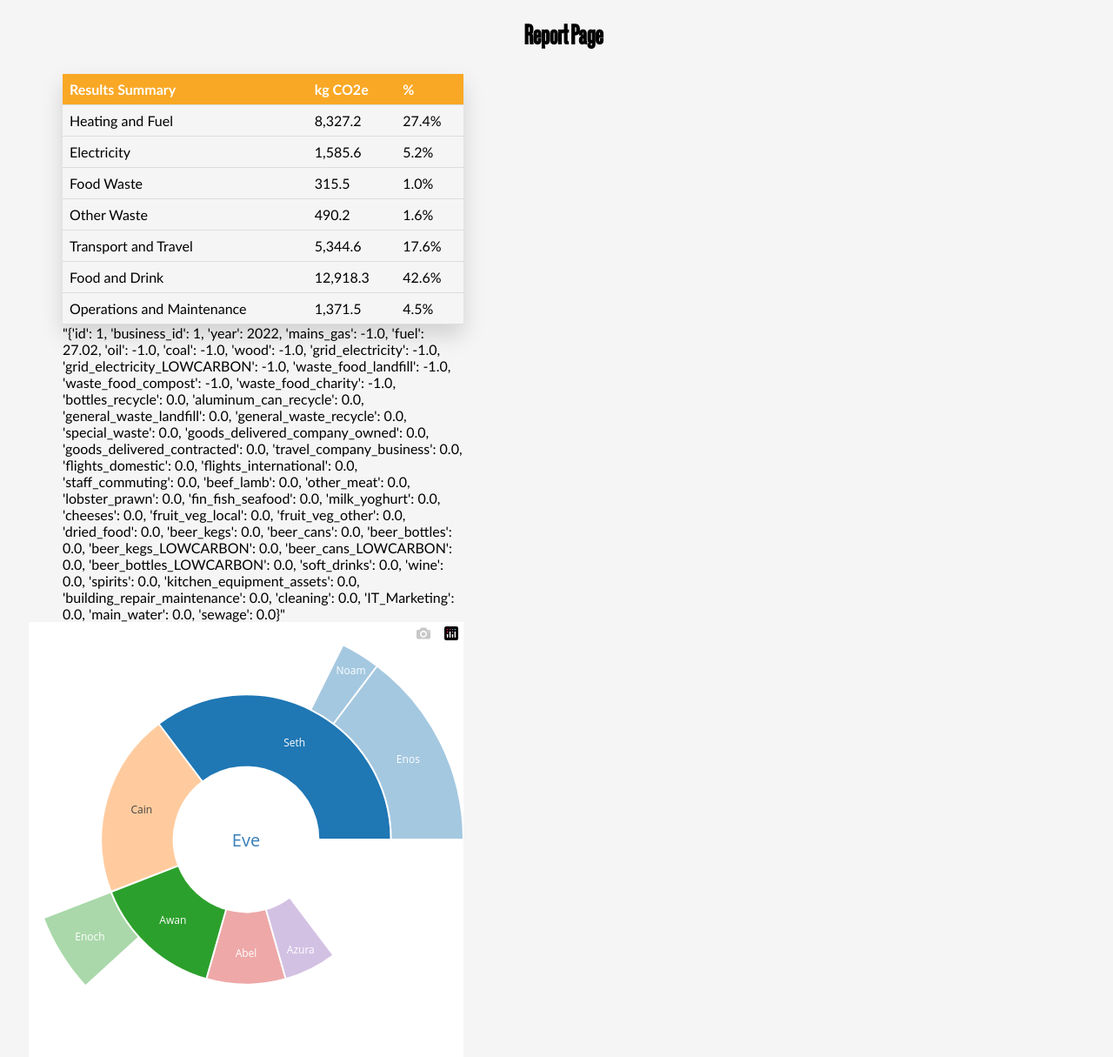
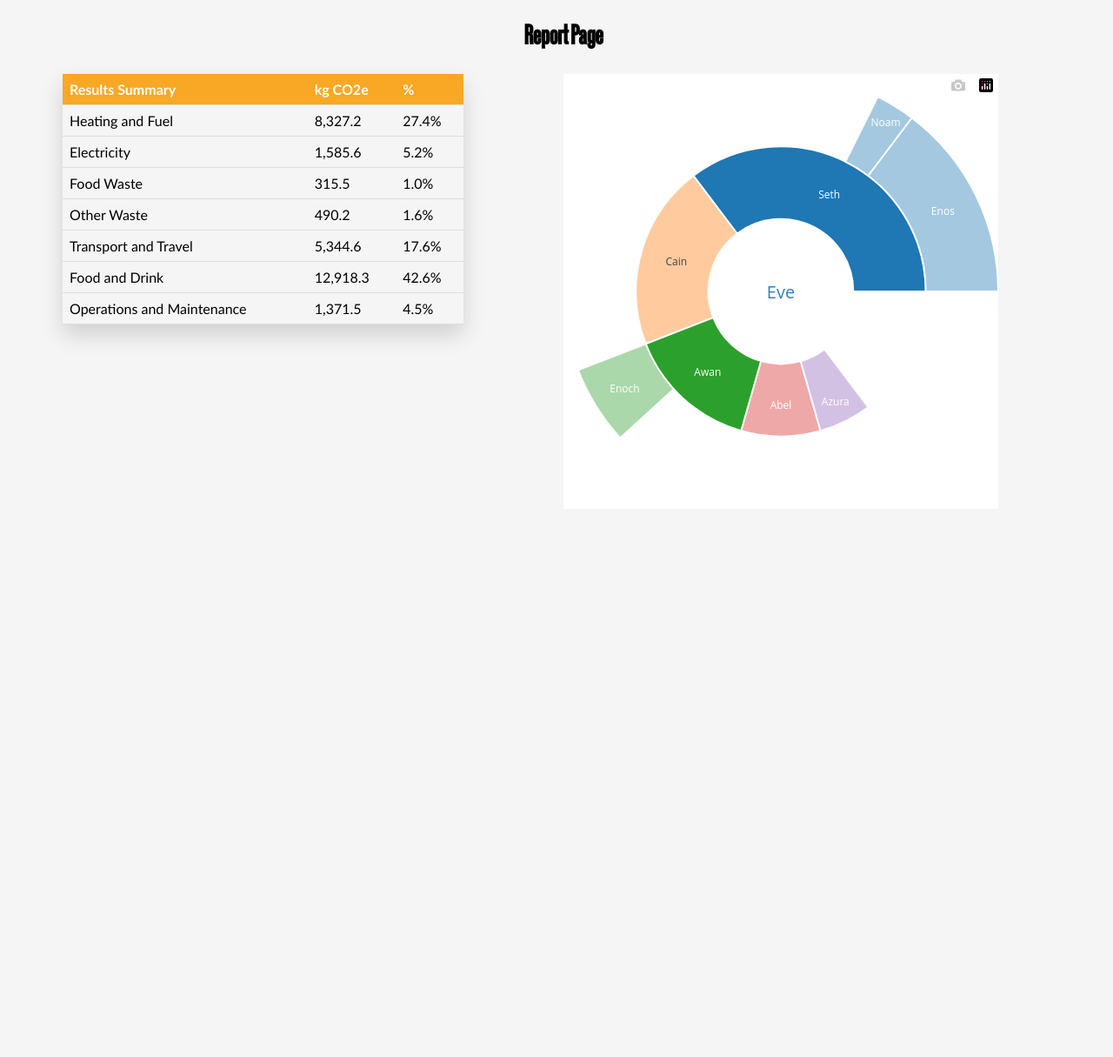
Before and after one commit to UofG-sh28/Brewdog-PFL, a Django app: page /my/report in a window 1280 px wide. Shown: the part 151-1366 px from the top of the page at 87% size. After the commit the page ends 653 px from the top, so only its background shows below. Run offline with Django 4.2, Linux system fonts and the light colour scheme; data comes from the database, SQL or seed files in the repository; some libraries are stand-ins or nearby versions.

Commit message:
Fixed bug in reports page, refactored external js files (#54)

```diff
--- /dev/null
+++ b/pfl_calculator/static/JS/report-functions.js
@@ -0,0 +1,28 @@
+
+//error check json data
+
+function plot_sunburst(){
+  try{
+    const element = document.getElementById('plot');
+    var data = [{
+      type: "sunburst",
+      labels: ["Eve", "Cain", "Seth", "Enos", "Noam", "Abel", "Awan", "Enoch", "Azura"],
+      parents: ["", "Eve", "Eve", "Seth", "Seth", "Eve", "Eve", "Awan", "Eve" ],
+      values:  [10, 14, 12, 10, 2, 6, 6, 4, 4],
+      outsidetextfont: {size: 20, color: "#377eb8"},
+      leaf: {opacity: 0.4},
+      marker: {line: {width: 2}},
+    }];
+
+    var layout = {
+      margin: {l: 0, r: 0, b: 0, t: 0},
+      width: 500,
+      height: 500
+    };
+    Plotly.newPlot(element, data, layout);
+    return 1;
+  }
+  catch{
+    return 0;
+  }
+}
--- a/pfl_calculator/static/JS/report-sunburst-plot.js
+++ /dev/null
@@ -1,23 +0,0 @@
-console.log(typeof json_data);
-console.log(json_data);
-
-const element = document.getElementById('plot');
-
-var data = [{
-  type: "sunburst",
-  labels: ["Eve", "Cain", "Seth", "Enos", "Noam", "Abel", "Awan", "Enoch", "Azura"],
-  parents: ["", "Eve", "Eve", "Seth", "Seth", "Eve", "Eve", "Awan", "Eve" ],
-  values:  [10, 14, 12, 10, 2, 6, 6, 4, 4],
-  outsidetextfont: {size: 20, color: "#377eb8"},
-  leaf: {opacity: 0.4},
-  marker: {line: {width: 2}},
-}];
-
-var layout = {
-  margin: {l: 0, r: 0, b: 0, t: 0},
-  width: 500,
-  height: 500
-};
-
-
-Plotly.newPlot(element, data, layout);
--- a/pfl_calculator/templates/calculator_site/report.html
+++ b/pfl_calculator/templates/calculator_site/report.html
@@ -5,16 +5,7 @@
 {% endblock %}
 
 <!--{% block css %}{% endblock %}-->
-{% block script %}
-  <script src="https://cdn.plot.ly/plotly-2.18.0.min.js"></script>
-  <script>
-    var data = {{json_data}};
-    data = data.replace(/'/g, '"');
-    console.log(data);
-    var json_data = JSON.parse(data);
-  </script>
-  <script src = "{% static 'JS/report-sunburst-plot.js' %}"></script>
-{% endblock %}
+
 {% block body_block %}
   <h2>Report Page</h2>
     <div class="results-summary" style="float: left; display: inline; width: 40%">
@@ -60,7 +51,17 @@
           <td>4.5%</td>
         </tr>
       </table>
-      {{json_data}}
-    <div id = "plot" style="height: 90%; float: right; aspect-ratio:1/1;">
+    </div>
+    <div id = "plot" style="height: 90%; float: right; aspect-ratio:1/1;"></div>
 
 {% endblock %}
+{% block script %}
+  <script src="https://cdn.plot.ly/plotly-2.18.0.min.js"></script>
+  <script src = "{% static 'JS/report-functions.js' %}"></script>
+  <script>
+    var data = {{json_data}};
+    data = data.replace(/'/g, '"');
+    var json_data = JSON.parse(data);
+    plot_sunburst();
+  </script>
+{% endblock %}
```
